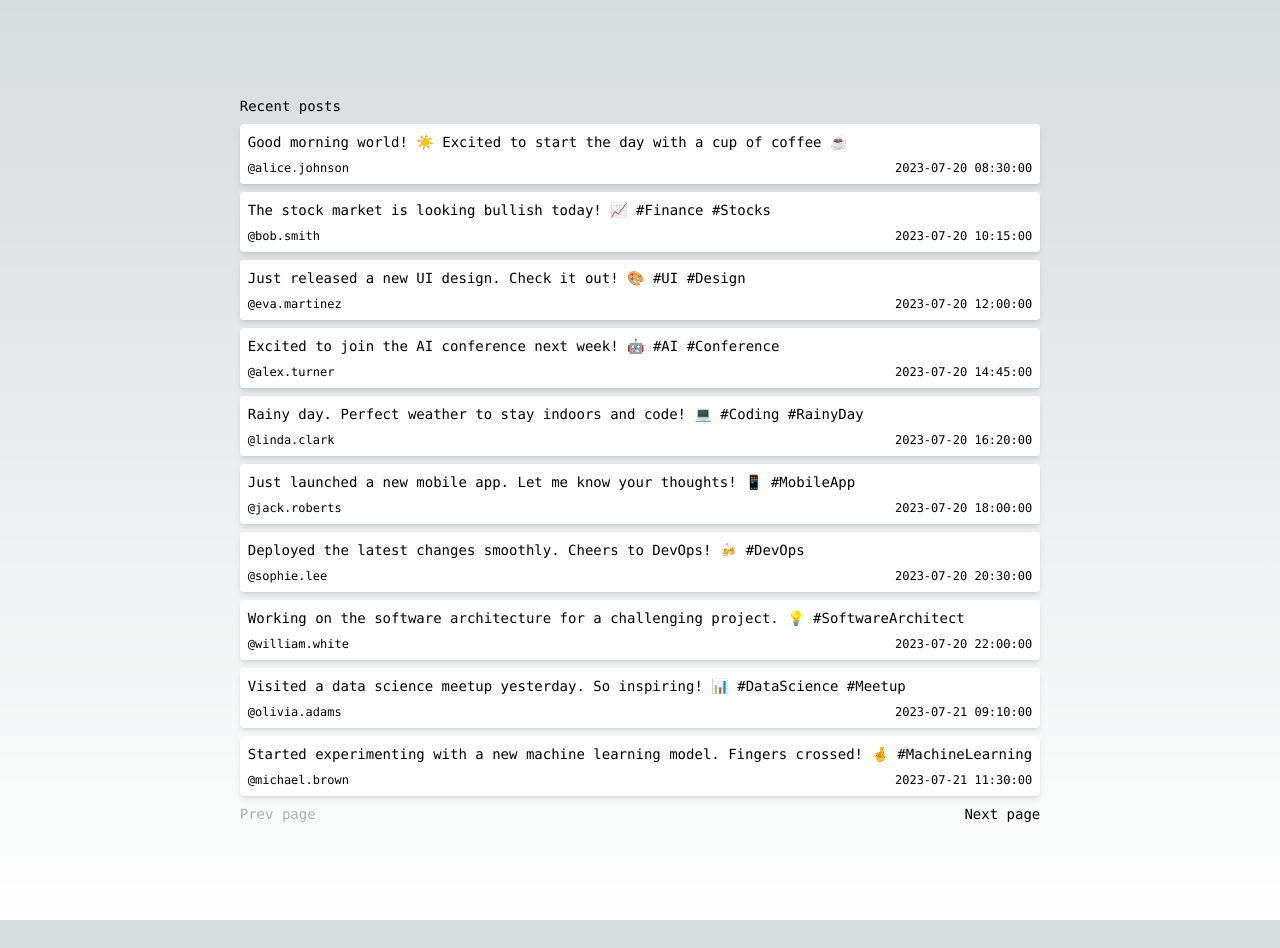
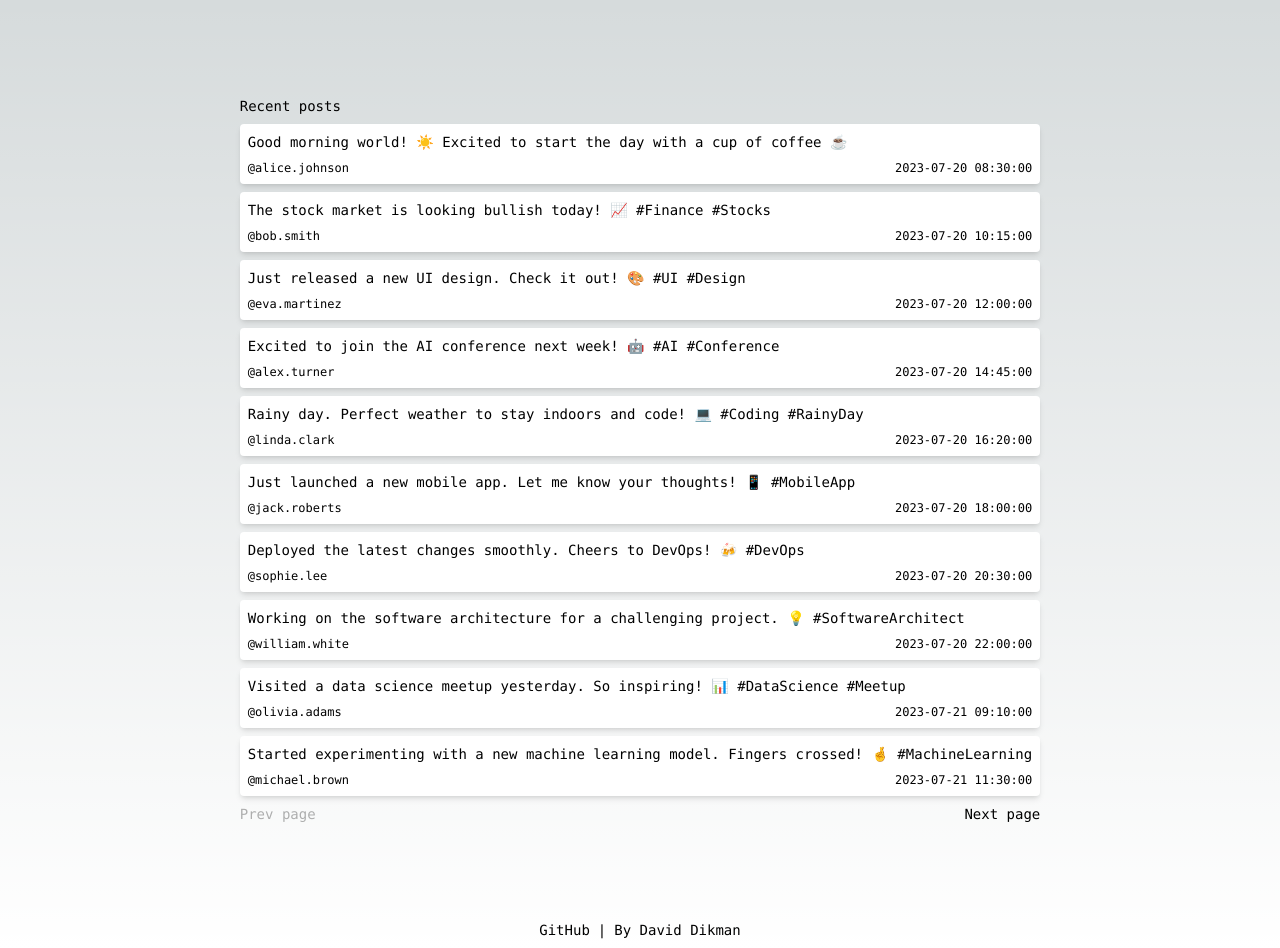
Before and after one commit to ddikman/leads-example-page, a Next.js app: page / in a window 1280 px wide. Before the commit the page ends 920 px from the top, so only its background shows below. Built offline with nearby package versions, Linux system fonts and the light colour scheme.

Commit message:
Added link to repo

```diff
--- a/src/app/layout.tsx
+++ b/src/app/layout.tsx
@@ -22,6 +22,9 @@ export default function RootLayout({
             {children}
           </div>
         </main>
+        <footer className='flex justify-center mb-2 font-mono text-sm gap-2'>
+          <a href="https://github.com/ddikman/leads-example-page" target='_blank'>GitHub</a>|<span>By <a href="https://www.greycastle.se" target="_blank">David Dikman</a></span>
+        </footer>
       </body>
     </html>
   )
```
Also changed, not shown: 1 other file (tests, documents, lock files or other folders).
